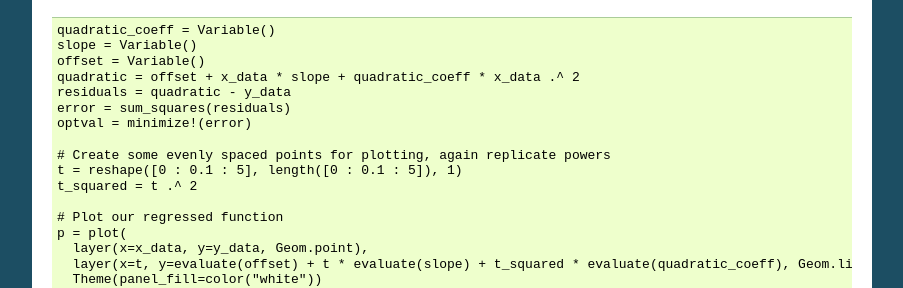
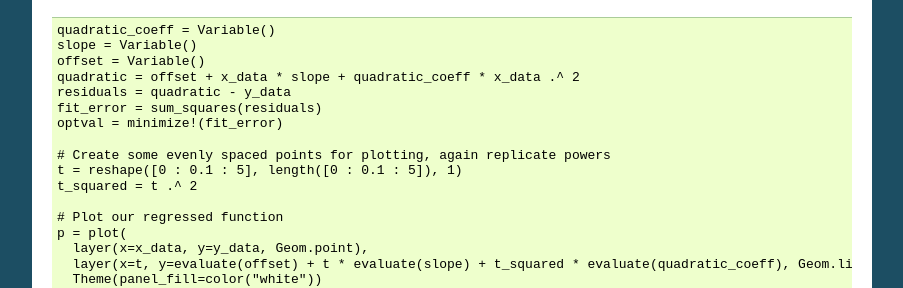
Before and after one commit to davidlizeng/LinearLeastSquares.jl, a Sphinx documentation site: the page built from docs/julia_examples.rst, in a window 1280 px wide and 900 px high, scrolled down 2631 px. Shown: the part 237-525 px from the top of the window, without its empty margins (198-1101 px from the left). Built offline with Sphinx 7.4.7, drawn with Linux system fonts in a browser that asks for light colours; some of the changed text lies outside the part shown.

Commit message:
change regression examples to not use variables named error

```diff
--- a/docs/julia_examples.rst
+++ b/docs/julia_examples.rst
@@ -82,8 +82,8 @@ We can now frame this problem in Julia code and solve our problem using LLS:
   offset = Variable()
   line = offset + x_data * slope
   residuals = line - y_data
-  error = sum_squares(residuals)
-  optval = minimize!(error)
+  fit_error = sum_squares(residuals)
+  optval = minimize!(fit_error)
 
   # plot the data and the line
   t = [0; 5; 0.1]
@@ -124,8 +124,8 @@ Here is the Julia code to solve this problem using LLS and plot the quadratic:
   offset = Variable()
   quadratic = offset + x_data * slope + quadratic_coeff * x_data .^ 2
   residuals = quadratic - y_data
-  error = sum_squares(residuals)
-  optval = minimize!(error)
+  fit_error = sum_squares(residuals)
+  optval = minimize!(fit_error)
 
   # Create some evenly spaced points for plotting, again replicate powers
   t = reshape([0 : 0.1 : 5], length([0 : 0.1 : 5]), 1)
```
Also changed, not shown: 7 other files.
